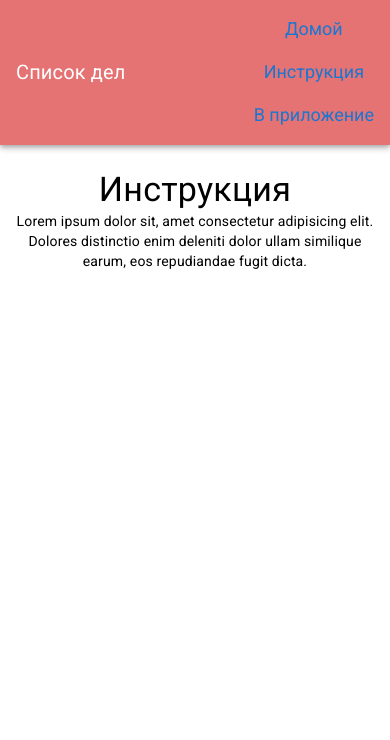
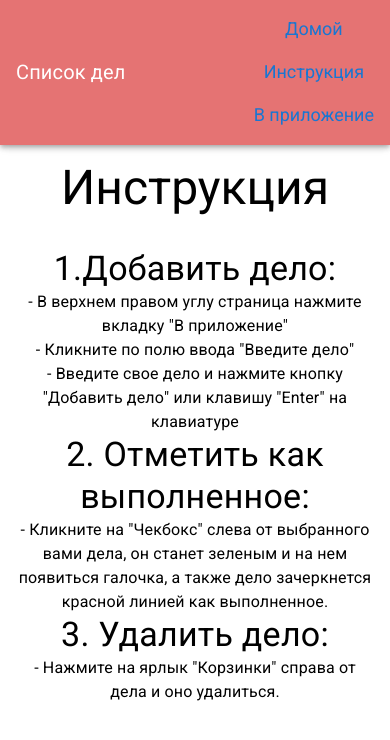
Before and after one commit to OlegLuppov/TO-DO-on-React, a React app: page /about in a window 390 px wide. Shown: the top 740 px of the page. Built offline with nearby package versions, Linux system fonts and the light colour scheme.

Commit message:
feat: Add content to instruction, and Add folder for interfaices, issue README.md

```diff
--- a/src/TodolocalStorage/localeStorage.ts
+++ b/src/TodolocalStorage/localeStorage.ts
@@ -1,4 +1,4 @@
-import { Todo } from "../store/slice"
+import { ITodo } from '../interfaces/interfaces'
 
-export const saveToLocalStorage =  <T extends string,U extends Todo[] | ''> (key:T,value:U):void => localStorage.setItem(key,JSON.stringify(value))
+export const saveToLocalStorage =  <T extends string,U extends ITodo[] | ''> (key:T,value:U):void => localStorage.setItem(key,JSON.stringify(value))
 export const getLocalStorage = (key:string) => JSON.parse(localStorage.getItem(key) || '[]')
--- a/src/components/HeaderTodo.tsx
+++ b/src/components/HeaderTodo.tsx
@@ -5,8 +5,8 @@ import { AppBar, Typography, List, ListItem } from '@mui/material'
 export const HeaderTodo: React.FC = () => {
   return (
     <AppBar
-      position="static"
       sx={{
+        position: 'fixed',
         background: '#e57373',
         p: '1rem',
         flexDirection: 'row',
--- a/src/components/TodoInputField.tsx
+++ b/src/components/TodoInputField.tsx
@@ -1,13 +1,8 @@
 import React from 'react'
 import { TextField } from '@mui/material'
+import { IInputFieldProps } from '../interfaces/interfaces'
 
-interface InputFieldProps {
-  value: string
-  onChange(e: React.ChangeEvent<HTMLInputElement>): void
-  onKeyPress(e: React.KeyboardEvent): void
-}
-
-export const InputField: React.FC<InputFieldProps> = ({ value, onChange, onKeyPress }) => {
+export const InputField: React.FC<IInputFieldProps> = ({ value, onChange, onKeyPress }) => {
   return (
     <TextField
       value={value}
--- /dev/null
+++ b/src/interfaces/interfaces.ts
@@ -0,0 +1,16 @@
+export interface ITodo  {
+    value: string
+    id:number,
+    completed:boolean
+    decoration:string
+  }
+
+  export interface ITodoList {
+    todos: ITodo[]
+  }
+
+ export interface IInputFieldProps {
+    value: string
+    onChange(e: React.ChangeEvent<HTMLInputElement>): void
+    onKeyPress(e: React.KeyboardEvent): void
+  }
--- a/src/pages/AboutPage.tsx
+++ b/src/pages/AboutPage.tsx
@@ -12,10 +12,35 @@ export const AboutPage: React.FC = () => {
         padding: '1rem',
       }}
     >
-      <Typography variant="h4">Инструкция</Typography>
-      <Typography sx={{ textAlign: 'center' }} variant="body2">
-        Lorem ipsum dolor sit, amet consectetur adipisicing elit. Dolores distinctio enim deleniti
-        dolor ullam similique earum, eos repudiandae fugit dicta.
+      <Typography
+        variant="h3"
+        sx={{
+          paddingBottom: '2rem',
+        }}
+      >
+        Инструкция
+      </Typography>
+      <Typography sx={{ textAlign: 'center' }} variant="h4">
+        1.Добавить дело:
+      </Typography>
+      <Typography sx={{ textAlign: 'center' }} variant="body1">
+        - В верхнем правом углу страница нажмите вкладку "В приложение" <br />
+        - Кликните по полю ввода "Введите дело"
+        <br />- Введите свое дело и нажмите кнопку "Добавить дело" или клавишу "Enter" на клавиатуре{' '}
+        <br />
+      </Typography>
+      <Typography sx={{ textAlign: 'center' }} variant="h4">
+        2. Отметить как выполненное:
+      </Typography>
+      <Typography sx={{ textAlign: 'center' }} variant="body1">
+        - Кликните на "Чекбокс" слева от выбранного вами дела, он станет зеленым и на нем появиться
+        галочка, а также дело зачеркнется красной линией как выполненное.
+      </Typography>
+      <Typography sx={{ textAlign: 'center' }} variant="h4">
+        3. Удалить дело:
+      </Typography>
+      <Typography sx={{ textAlign: 'center' }} variant="body1">
+        - Нажмите на ярлык "Корзинки" справа от дела и оно удалиться.
       </Typography>
     </Box>
   )
--- a/src/pages/TodosPage.tsx
+++ b/src/pages/TodosPage.tsx
@@ -5,7 +5,7 @@ import { InputField } from '../components/TodoInputField'
 import { TodoList } from '../components/TodoList'
 import { useAppDispatch, useAppSelector } from '../store/hooks'
 import { addTodo, changeValue } from '../store/slice'
-import { Todo } from '../store/slice'
+import { ITodo } from '../interfaces/interfaces'
 import { saveToLocalStorage, getLocalStorage } from '../TodolocalStorage/localeStorage'
 
 export const TodosPage: React.FC = () => {
@@ -15,7 +15,7 @@ export const TodosPage: React.FC = () => {
   const dispatch = useAppDispatch()
 
   useEffect(() => {
-    const saved = getLocalStorage('My todos') as Todo[]
+    const saved = getLocalStorage('My todos') as ITodo[]
     dispatch(addTodo(saved))
   }, [])
 
--- a/src/scss/style.scss
+++ b/src/scss/style.scss
@@ -13,6 +13,7 @@ $backgroundButtoneDelete: red;
     align-items: center;
     gap: 0.5rem;
     margin: 0 auto;
+    padding-top: 3rem;
     width: 100%;
     font-family: $font;
     font-size: $fontSize;
@@ -29,3 +30,9 @@ $backgroundButtoneDelete: red;
         color: #1976d2;
     }
 }
+
+@media (max-width:600px) {
+    #root {
+        padding-top: 9rem;
+    }
+}
--- a/src/store/slice.ts
+++ b/src/store/slice.ts
@@ -1,20 +1,16 @@
 import { createSlice,PayloadAction } from '@reduxjs/toolkit'
+import { ITodo } from '../interfaces/interfaces'
 
-export interface Todo  {
-  value: string
-  id:number,
-  completed:boolean
-  decoration:string
-}
+
 
 const mySlices = createSlice({
   name: 'todos',
   initialState: {
- list:<Todo[]>[],
+ list:<ITodo[]>[],
  value:<string>''
   },
   reducers: {
-    addTodo:(state, action:PayloadAction<Todo[]>) => {
+    addTodo:(state, action:PayloadAction<ITodo[]>) => {
     state.list = action.payload
     },
     changeValue: (state, action:PayloadAction<string>) => {
```
Also changed, not shown: src/components/TodoList.tsx (+2 -6 lines), public/img/screenshot.png (added), 1 other file (tests, documents, lock files or other folders).
